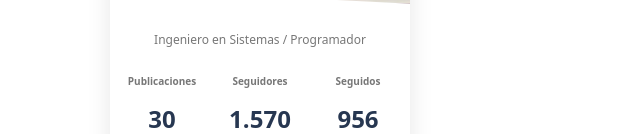
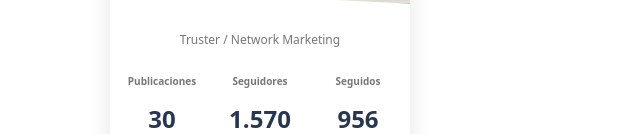
Before and after one commit to trustinvesting37/Elias-Romero, a plain HTML site: page Quien-soy2/index.html in a window 1280 px wide. Shown: the part 666-800 px from the top of the page, 0-640 px from the left. Drawn offline with Linux system fonts and the light colour scheme.

Commit message:
mensaje2

```diff
--- a/Quien-soy2/index.html
+++ b/Quien-soy2/index.html
@@ -56,7 +56,7 @@
                             <div class="profile-name">Elias Romero
                                 <p>@mono_ink_</p>
                             </div>
-                            <div class="profile-description">Ingeniero en Sistemas / Programador</div>
+                            <div class="profile-description">Truster / Network Marketing</div>
                             <div class="row">
                                 <div class="col">
                                     <div class="profile-overview">
```
